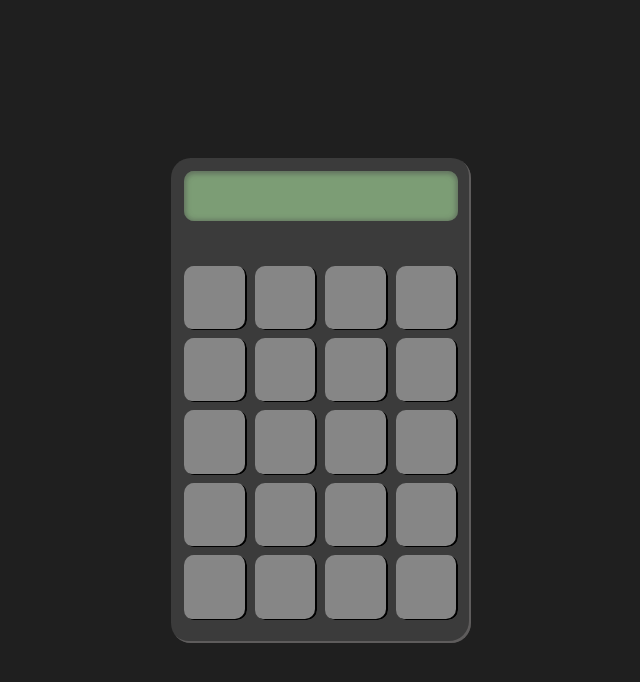
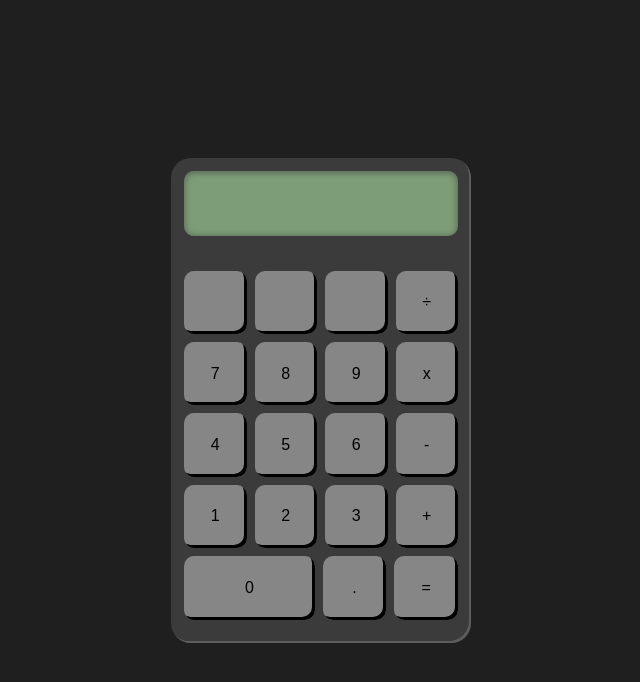
Before and after one commit to Rick-Phoenix/odin-calculator, a plain HTML site: page index.html in a window 1280 px wide. Shown: the whole page, without its empty margins (319-959 px from the left). Drawn offline with Linux system fonts and the light colour scheme; a web font is replaced by a local one.

Commit message:
Fixed buttons + screen

```diff
--- a/index.html
+++ b/index.html
@@ -3,6 +3,9 @@
 <head>
     <meta charset="UTF-8">
     <meta name="viewport" content="width=device-width, initial-scale=1.0">
+    <link rel="preconnect" href="https://fonts.googleapis.com">
+    <link rel="preconnect" href="https://fonts.gstatic.com" crossorigin>
+    <link href="https://fonts.googleapis.com/css2?family=Aldrich&display=swap" rel="stylesheet">
     <link rel="stylesheet" href="style.css">
     <script src="script.js" defer></script>
     <title>Odin Calculator</title>
@@ -15,31 +18,30 @@
                 <button class="button"></button>
                 <button class="button"></button>
                 <button class="button"></button>
-                <button class="button"></button>
+                <button class="button">÷</button>
             </div>
             <div class="row">
-                <button class="button"></button>
-                <button class="button"></button>
-                <button class="button"></button>
-                <button class="button"></button>
+                <button class="button">7</button>
+                <button class="button">8</button>
+                <button class="button">9</button>
+                <button class="button">x</button>
             </div>
             <div class="row">
-                <button class="button"></button>
-                <button class="button"></button>
-                <button class="button"></button>
-                <button class="button"></button>
+                <button class="button">4</button>
+                <button class="button">5</button>
+                <button class="button">6</button>
+                <button class="button">-</button>
             </div>
             <div class="row">
-                <button class="button"></button>
-                <button class="button"></button>
-                <button class="button"></button>
-                <button class="button"></button>
+                <button class="button">1</button>
+                <button class="button">2</button>
+                <button class="button">3</button>
+                <button class="button">+</button>
             </div>
             <div class="row">
-                <button class="button"></button>
-                <button class="button"></button>
-                <button class="button"></button>
-                <button class="button"></button>
+                <button class="button" style="flex:2.3">0</button>
+                <button class="button">.</button>
+                <button class="button">=</button>
             </div>
         </div>
     </main>
--- a/style.css
+++ b/style.css
@@ -30,8 +30,8 @@ main {
 .screen {
     background-color: #7c9d75;
     margin: 5px;
-    margin-bottom: 35px;
-    height: 50px;
+    margin-bottom: 25px;
+    height: 65px;
     border-radius: 10px;
     padding: 5px;
     box-shadow: inset 0px 1px 5px 2px #49494981;
@@ -60,9 +60,11 @@ button {
     background-color: #868686;
     border-radius: 10px;
     border: 2px black;
-    box-shadow: inset #000000 -2px -1px 0px 0px;
+    box-shadow: inset black -3px -3px;
+    font-family: 'Aldrich', sans-serif;
+    font-size: 16px;
 }
 
 .btn-down {
-    box-shadow: black inset 2px 1px 0px 0px;
+    box-shadow: inset black 2px 2px 2px;
 }
```
